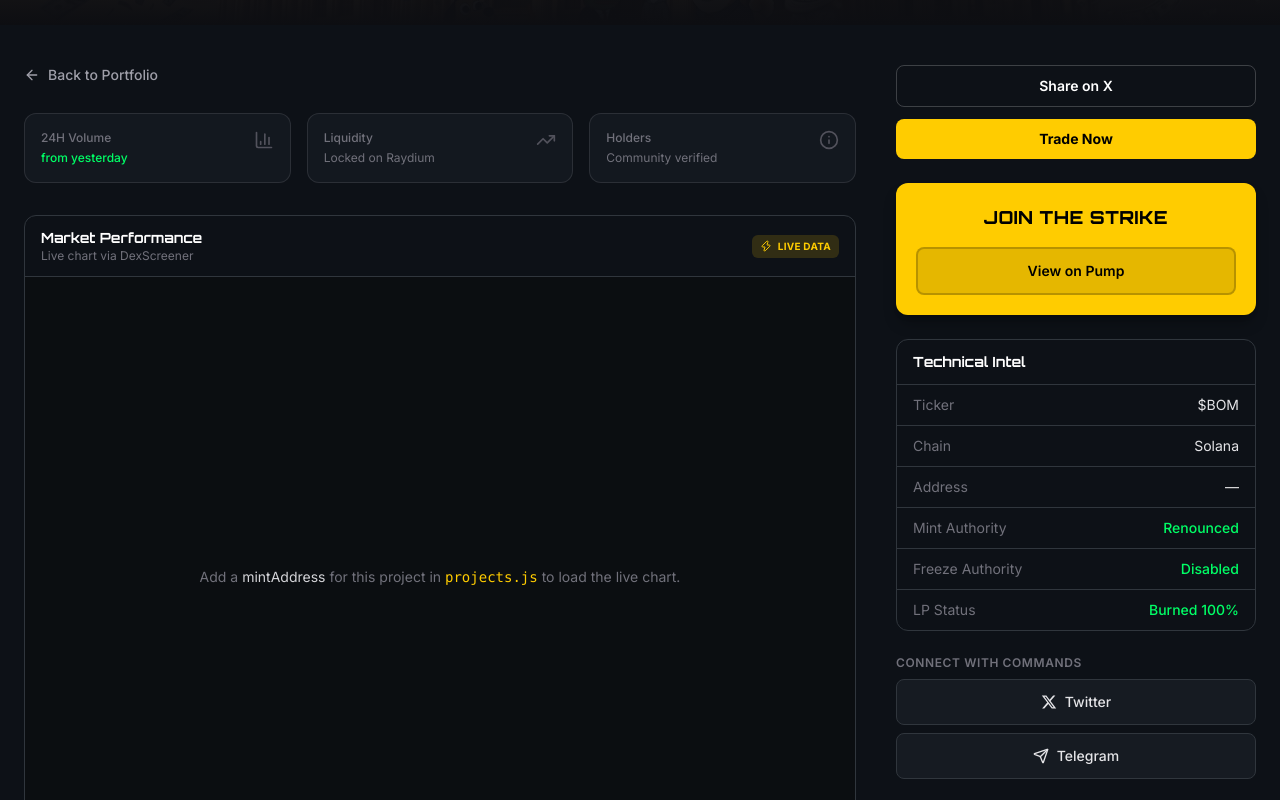
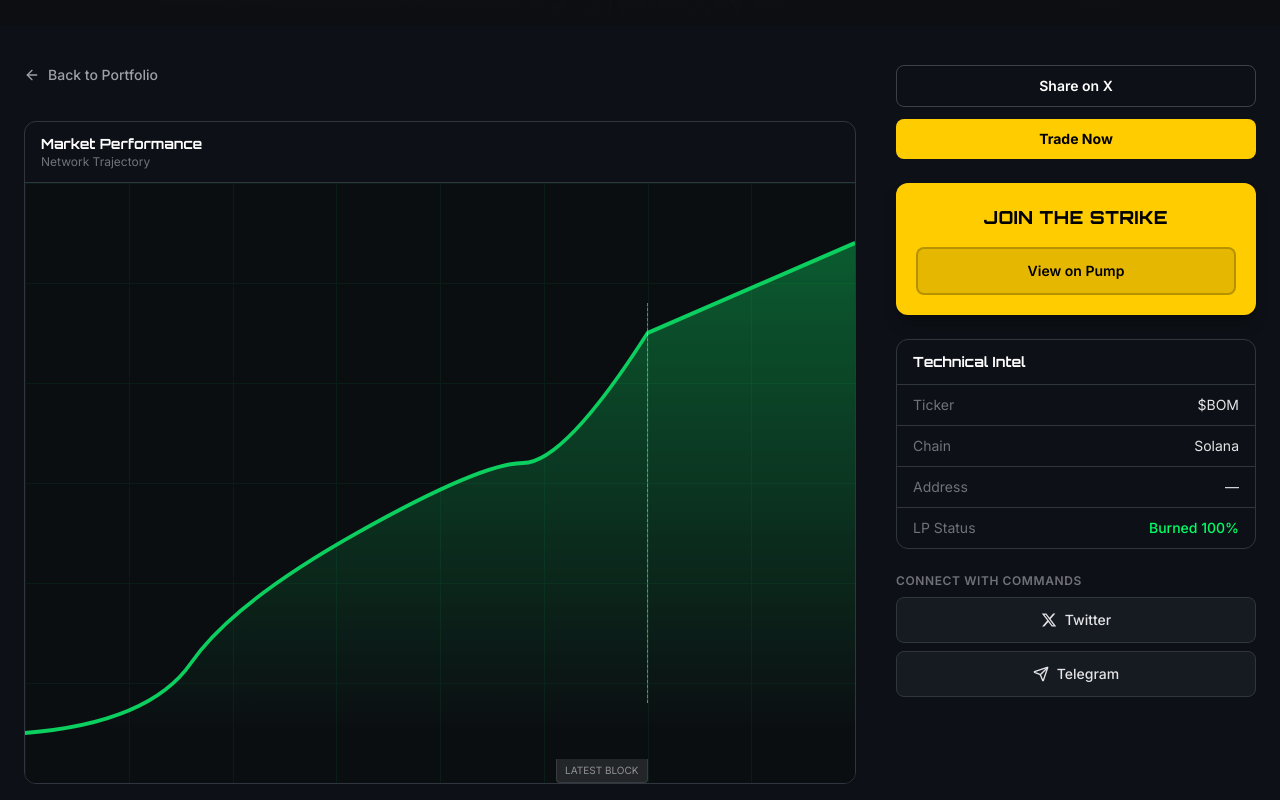
Before and after one commit to olskido/develify, a React (Vite) app: page /token/book-of-memes in a window 1280 px wide. Shown: the part 360-1160 px from the top of the page. Built offline with nearby package versions, Linux system fonts and the light colour scheme; no server answers.

Commit message:
UI enhancements: Native SVG chart replace, Token details stats cleanup, Banner resizing, & manual data linking

```diff
--- a/src/components/LaunchedProjects/LaunchedProjects.jsx
+++ b/src/components/LaunchedProjects/LaunchedProjects.jsx
@@ -11,7 +11,7 @@
         <div className="mb-8 flex flex-col gap-2 sm:flex-row sm:items-end sm:justify-between">
           <div>
             <h2 className="font-display text-xl font-bold text-white sm:text-2xl">
-              Launched Projects
+              Launched COINS
             </h2>
             <p className="mt-1 text-sm text-zinc-500">
               Verified developer track record ({tokens.length} tokens)
@@ -31,7 +31,7 @@
         <div className="grid gap-6 [grid-template-columns:repeat(auto-fill,minmax(min(100%,280px),1fr))]">
           {tokens.map((p) => (
             <ProjectCard key={p.id} {...p} />
-          ))}
+          ))}.
         </div>
       </div>
     </section>
--- a/src/components/MarketChart/MarketChart.jsx
+++ b/src/components/MarketChart/MarketChart.jsx
@@ -5,13 +5,6 @@
  * `mintAddress`: Solana token mint (e.g. pump.fun mint).
  */
 export default function MarketChart({ mintAddress }) {
-  const dexUrl = mintAddress
-    ? `https://dexscreener.com/solana/${mintAddress}`
-    : null
-  const embedUrl = mintAddress
-    ? `${dexUrl}?embed=1&theme=dark&trades=0&info=0`
-    : null
-
   return (
     <div className="overflow-hidden rounded-xl border border-[#30363d] bg-[#0d1117]">
       <div className="flex flex-col gap-1 border-b border-[#30363d] px-4 py-3 sm:flex-row sm:items-center sm:justify-between">
@@ -20,48 +13,58 @@
             Market Performance
           </h3>
           <p className="text-xs text-zinc-500">
-            Live chart via DexScreener
+            Network Trajectory
           </p>
-        </div>
-        <div className="flex flex-wrap items-center gap-2">
-          {dexUrl && (
-            <a
-              href={dexUrl}
-              target="_blank"
-              rel="noreferrer"
-              className="inline-flex items-center gap-1 rounded-md border border-white/10 bg-white/5 px-2 py-1 text-[10px] font-semibold uppercase tracking-wide text-zinc-300 transition hover:bg-white/10"
-            >
-              Open on DexScreener
-              <ExternalLink className="h-3 w-3" />
-            </a>
-          )}
-          <span className="inline-flex items-center gap-1.5 rounded-md bg-[#ffcc00]/15 px-2 py-1 text-[10px] font-bold uppercase tracking-wide text-[#ffcc00]">
-            <Zap className="h-3 w-3" />
-            Live data
-          </span>
         </div>
       </div>
 
-      {embedUrl ? (
-        <div className="relative h-[600px] w-full bg-[#0b0e11]">
-          <iframe
-            title="DexScreener"
-            src={embedUrl}
-            className="h-full w-full border-0"
-            loading="lazy"
-            allow="clipboard-write; fullscreen"
-            referrerPolicy="no-referrer-when-downgrade"
+      <div className="relative h-[600px] w-full bg-[#0b0e11] overflow-hidden">
+        {/* Dynamic Glowing Cyber Grid */}
+        <div className="absolute inset-0 grid grid-cols-8 grid-rows-6 pointer-events-none opacity-20">
+          {Array.from({ length: 48 }).map((_, i) => (
+            <div key={i} className="border-t border-l border-[#00ff66]/30"></div>
+          ))}
+        </div>
+
+        {/* Scaled Graphic Chart */}
+        <svg
+          className="absolute inset-0 h-full w-full opacity-80 mix-blend-screen"
+          preserveAspectRatio="none"
+          viewBox="0 0 1000 600"
+        >
+          <defs>
+            <linearGradient id="chartGradient" x1="0" y1="0" x2="0" y2="1">
+              <stop offset="0%" stopColor="#00ff66" stopOpacity="0.4" />
+              <stop offset="90%" stopColor="#00ff66" stopOpacity="0" />
+            </linearGradient>
+            <filter id="glow">
+              <feGaussianBlur stdDeviation="4" result="coloredBlur" />
+              <feMerge>
+                <feMergeNode in="coloredBlur" />
+                <feMergeNode in="SourceGraphic" />
+              </feMerge>
+            </filter>
+          </defs>
+          <path
+            d="M 0 550 Q 150 540, 200 480 T 400 350 T 600 280 T 750 150 L 1000 60"
+            fill="none"
+            stroke="#00ff66"
+            strokeWidth="4"
+            filter="url(#glow)"
+            className="drop-shadow-2xl"
           />
+          <path
+            d="M 0 550 Q 150 540, 200 480 T 400 350 T 600 280 T 750 150 L 1000 60 L 1000 600 L 0 600 Z"
+            fill="url(#chartGradient)"
+          />
+        </svg>
+
+        {/* Technical crosshairs overlay */}
+        <div className="absolute bottom-20 right-1/4 h-[400px] w-px bg-white/20 border-r border-dashed border-white/30" />
+        <div className="absolute bottom-0 right-1/4 px-2 py-1 bg-white/10 backdrop-blur-sm text-[10px] text-white/50 border border-t-0 border-white/10 rounded-b">
+          LATEST BLOCK
         </div>
-      ) : (
-        <div className="flex h-[600px] flex-col items-center justify-center gap-2 bg-[#0b0e11] px-4 text-center">
-          <p className="text-sm text-zinc-500">
-            Add a <span className="text-zinc-300">mintAddress</span> for this
-            project in <code className="text-[#ffcc00]">projects.js</code> to
-            load the live chart.
-          </p>
-        </div>
-      )}
+      </div>
     </div>
   )
 }
--- a/src/components/TechnicalIntel/TechnicalIntel.jsx
+++ b/src/components/TechnicalIntel/TechnicalIntel.jsx
@@ -18,8 +18,6 @@
       copy: !!mintAddress,
       highlight: false,
     },
-    { label: 'Mint Authority', value: 'Renounced', highlight: 'green' },
-    { label: 'Freeze Authority', value: 'Disabled', highlight: 'green' },
     { label: 'LP Status', value: 'Burned 100%', highlight: 'green' },
   ]
 
@@ -48,11 +46,10 @@
             <span className="text-zinc-500">{r.label}</span>
             <span className="flex min-w-0 items-center gap-2 text-right">
               <span
-                className={`truncate ${
-                  r.highlight === 'green'
+                className={`truncate ${r.highlight === 'green'
                     ? 'font-medium text-[#00ff66]'
                     : 'text-zinc-200'
-                }`}
+                  }`}
               >
                 {r.value}
               </span>
--- a/src/components/TokenHero/TokenHero.jsx
+++ b/src/components/TokenHero/TokenHero.jsx
@@ -1,11 +1,14 @@
 export default function TokenHero({ ticker, currentCap, athTarget, imageUrl }) {
   return (
     <section className="relative min-h-[220px] overflow-hidden sm:min-h-[280px] lg:min-h-[320px]">
-      <div
-        className="absolute inset-0 bg-cover bg-center"
-        style={{ backgroundImage: `url(${imageUrl})` }}
-      />
-      <div className="absolute inset-0 bg-gradient-to-t from-[#0d0e12] via-[#0d0e12]/85 to-[#0d0e12]/40" />
+      <div className="absolute inset-0 z-0">
+        <img
+          src={imageUrl}
+          alt={`${ticker} Hero`}
+          className="h-full w-full object-contain bg-[#0d0e12] opacity-40"
+        />
+      </div>
+      <div className="absolute inset-0 bg-gradient-to-t from-[#0d0e12] via-[#0d0e12]/85 to-transparent pointer-events-none" />
       <div className="relative mx-auto flex max-w-7xl flex-col justify-end px-4 pb-8 pt-16 sm:px-6 sm:pb-10 sm:pt-20">
         <h1 className="font-display text-4xl font-extrabold italic tracking-tight text-white sm:text-5xl lg:text-6xl">
           {ticker}
--- a/src/pages/TokenDetailPage/TokenDetailPage.jsx
+++ b/src/pages/TokenDetailPage/TokenDetailPage.jsx
@@ -2,7 +2,7 @@
 import TokenNav, { BackLink } from '../../components/TokenNav/TokenNav'
 
 import TokenHero from '../../components/TokenHero/TokenHero'
-import TokenStatsRow from '../../components/TokenStatsRow/TokenStatsRow'
+
 import MarketChart from '../../components/MarketChart/MarketChart'
 
 import TokenSidebar from '../../components/TokenSidebar/TokenSidebar'
@@ -33,12 +33,6 @@
         <div className="lg:grid lg:grid-cols-[1fr_min(360px,34%)] lg:gap-10">
           <div>
             <BackLink />
-            <TokenStatsRow
-              volume24h={project.volume24h}
-              volumeChange={project.volumeChange}
-              liquidity={project.liquidity}
-              holders={project.holders}
-            />
             <div className="mt-8 space-y-8">
               <MarketChart mintAddress={project.mintAddress} />
 
```
